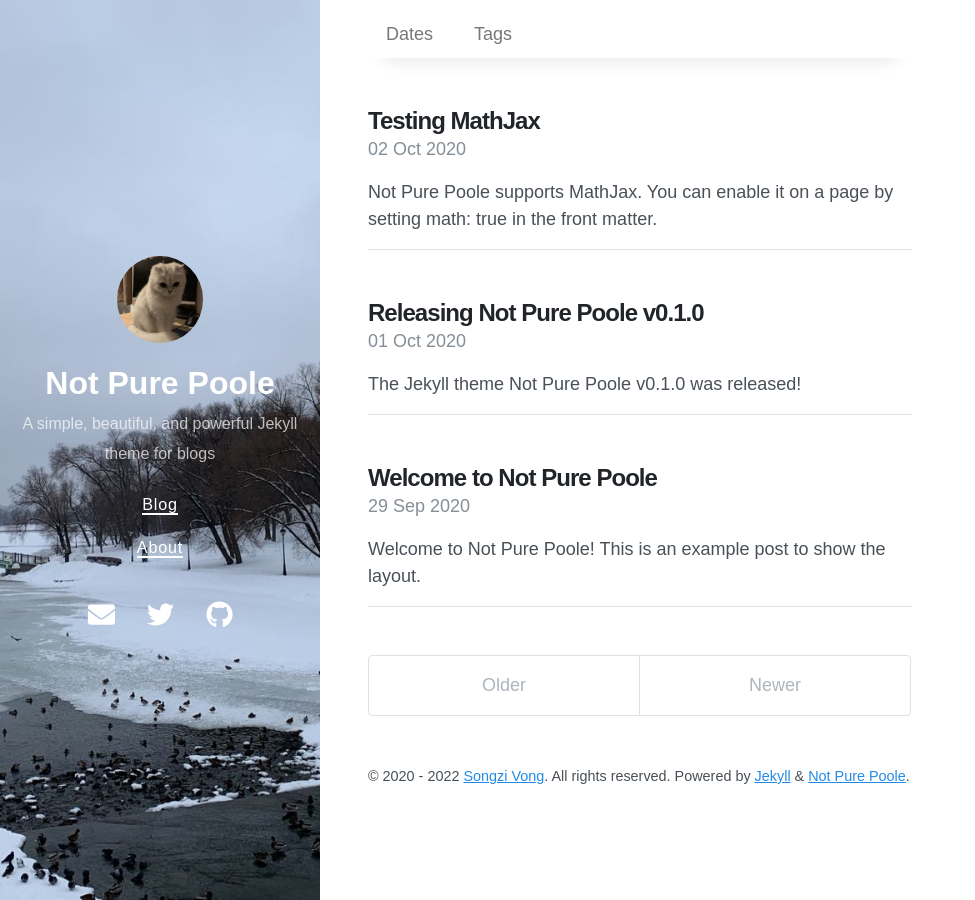
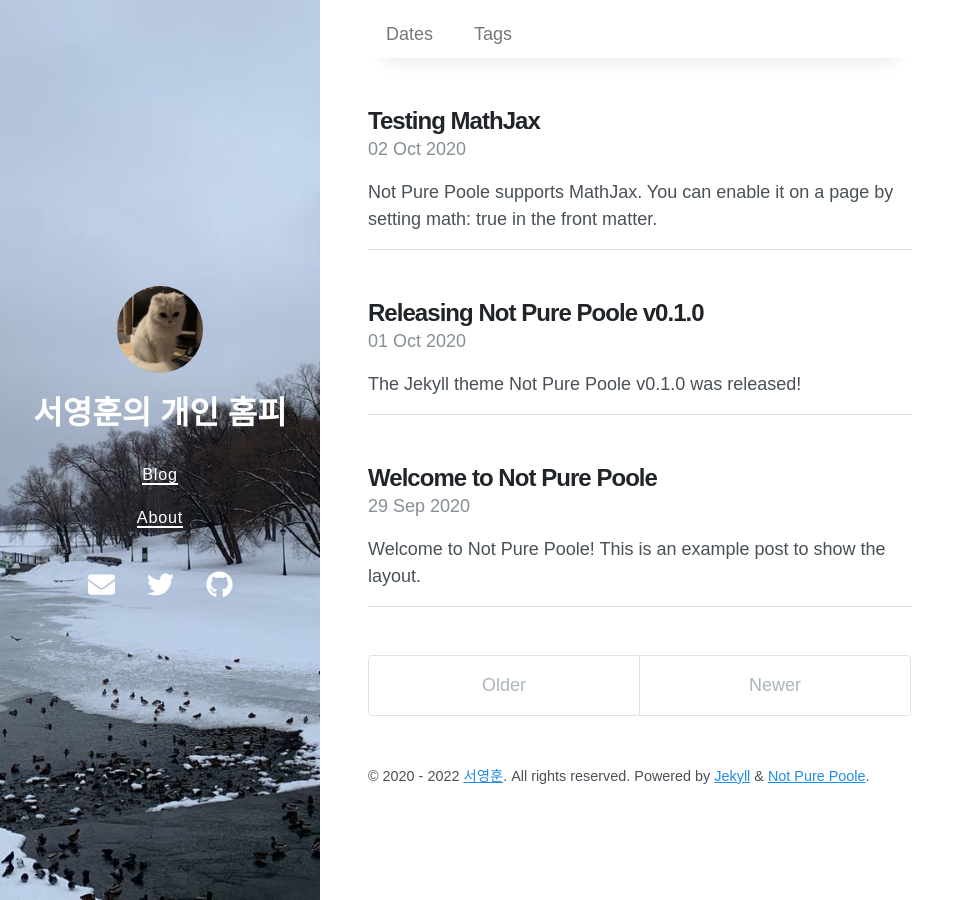
Before and after one commit to darktemi/darktemi.github.io, a Jekyll site: the page built from index.html, in a window 1280 px wide. Shown: the whole page, without its empty margins (0-975 px from the left). Built offline with Jekyll 4.4.1, drawn with Linux system fonts in a browser that asks for light colours; nearby versions of some CDN libraries; the list of posts is cut into pages by our own code.

Commit message:
초기 이름 설정

```diff
--- a/_config.yml
+++ b/_config.yml
@@ -1,7 +1,6 @@
 # Setup
-title: Not Pure Poole
-description: A simple, beautiful, and powerful Jekyll theme for blogs
-url: https://vszhub.github.io
+title: 서영훈의 개인 홈피
+url: https://darktemi.github.io
 avatar: /avatar.jpeg
 paginate: 5
 permalink: pretty
@@ -21,23 +20,18 @@ exclude:
   - .git
   - .jekyll-cache
   - Gemfile
-  - Gemfile.lock
   - LICENSE.md
   - README.md
   - scripts/
   - not-pure-poole.gemspec
 
-# Optimize Jekyl SEO Tag
-twitter:
-  username: vszhub
-  card: summary
+# Optimize
 logo: logo.png
 social:
-  name: Songzi Vong
+  name: 서영훈
   links:
-    - https://twitter.com/vszhub
-    - https://github.com/vszhub
-google_site_verification: xxxxx
+    - https://www.facebook.com/younghun.seo.71
+    - https://www.instagram.com/seo_johnbosco
 lang: en
 
 sass:
@@ -54,6 +48,6 @@ sass:
 
 # Specify the author for blog posts
 author:
-  name: Songzi Vong
-  url: https://github.com/vszhub/
-  email: vszhub@gmail.com
+  name: 서영훈
+  url: https://darktemi.github.io/
+  email: darktemi90@nate.com
```
Also changed, not shown: .github/workflows/release-notes.yml (deleted), Gemfile.lock.
